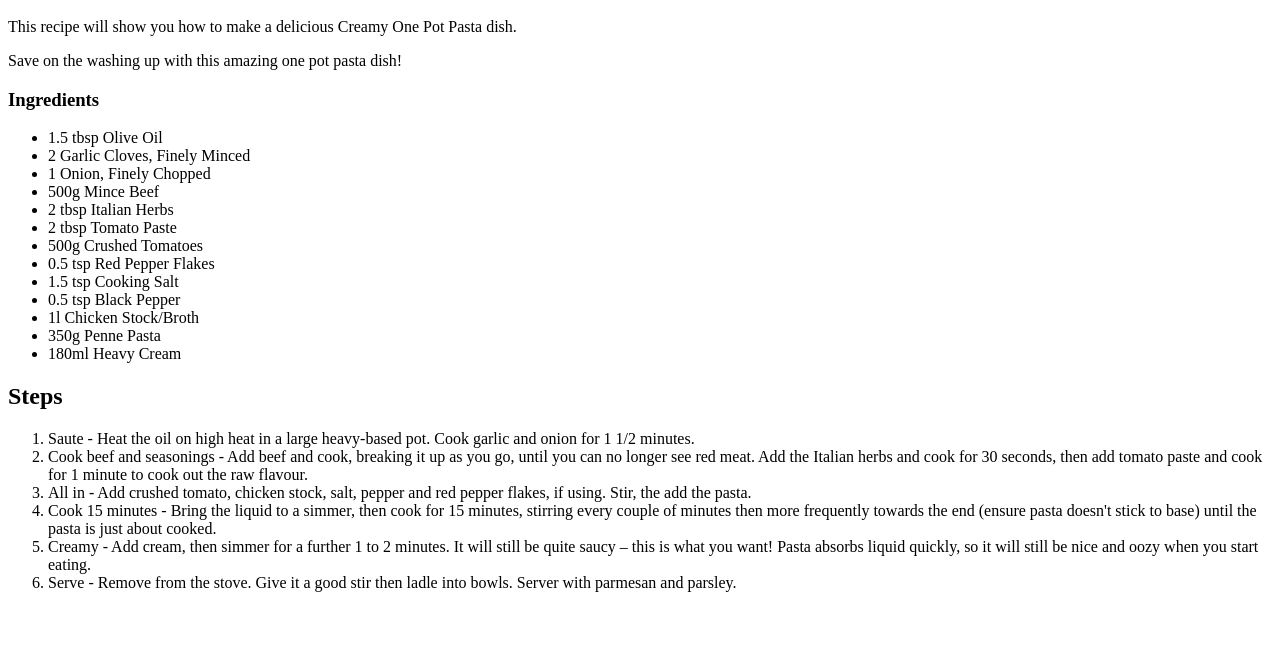
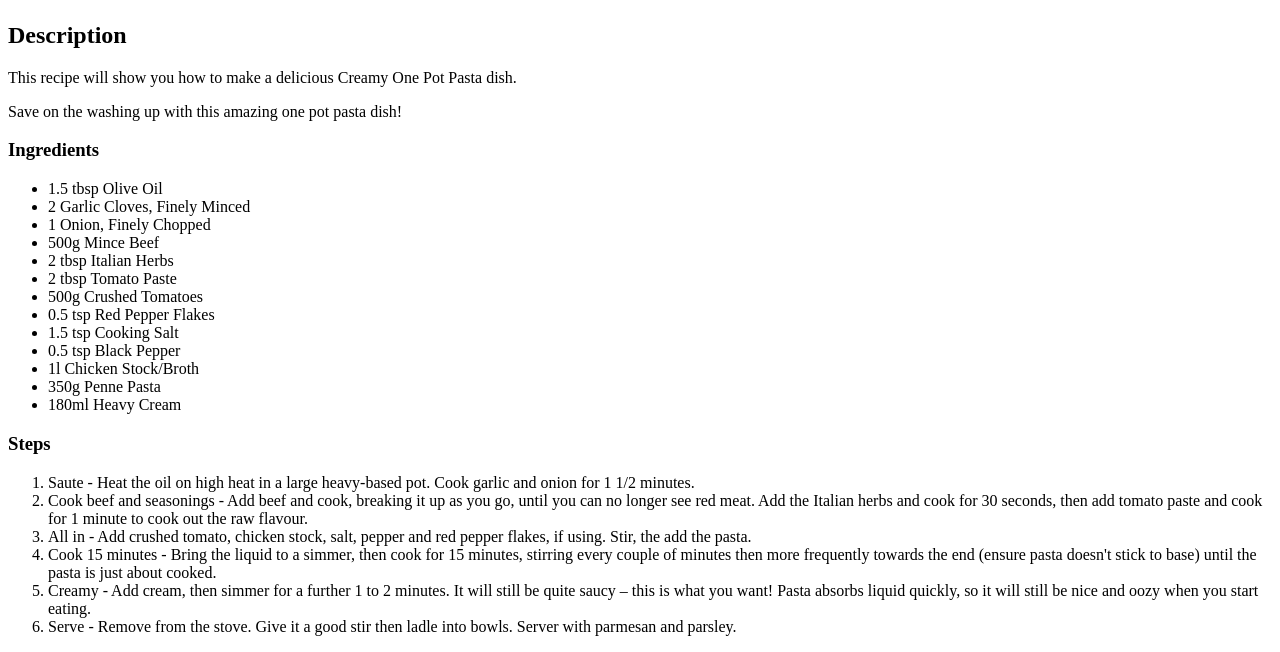
Before and after one commit to Chun15/odin-recipes, a plain HTML site: page recipes/pasta.html in a window 1280 px wide. Shown: the part 782-1434 px from the top of the page. Before the commit the page ends 1390 px from the top, so only its background shows below. Drawn offline with Linux system fonts and the light colour scheme.

Commit message:
Updated heading size on pages.

```diff
--- a/recipes/pasta.html
+++ b/recipes/pasta.html
@@ -8,6 +8,7 @@
 <body>
     <h1>One Pot Creamy Pasta</h1>
     <img src="https://www.recipetineats.com/tachyon/2023/08/One-pot-creamy-tomato-beef-pasta_0.jpg?resize=900%2C1260&zoom=1" alt="A picture of pasta in a pot." height="700" width="700">
+    <h2>Description</h2>
     <p>This recipe will show you how to make a delicious Creamy One Pot Pasta dish.</p>
     <p>Save on the washing up with this amazing one pot pasta dish!</p>
     <h3>Ingredients</h3>
@@ -26,7 +27,7 @@
         <li>350g Penne Pasta</li>
         <li>180ml Heavy Cream</li>
     </ul>
-    <h2>Steps</h2>
+    <h3>Steps</h3>
     <ol>
         <li> Saute - Heat the oil on high heat in a large heavy-based pot. Cook garlic and onion for 1 1/2 minutes.</li>
         <li>Cook beef and seasonings - Add beef and cook, breaking it up as you go, until you can no longer see red meat.
```
Also changed, not shown: recipes/beef-chow-mein.html (+1 -1 lines), recipes/cheeseburger.html (+1 -1 lines).
